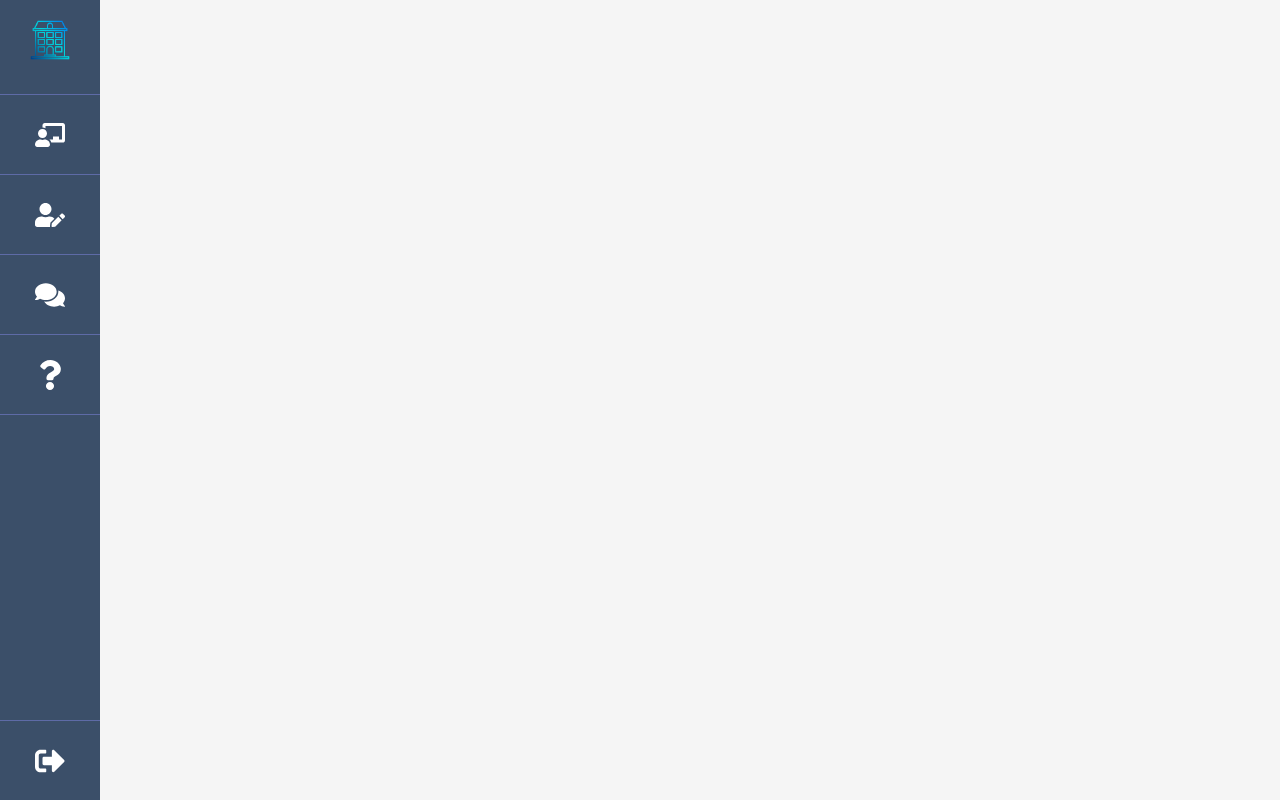
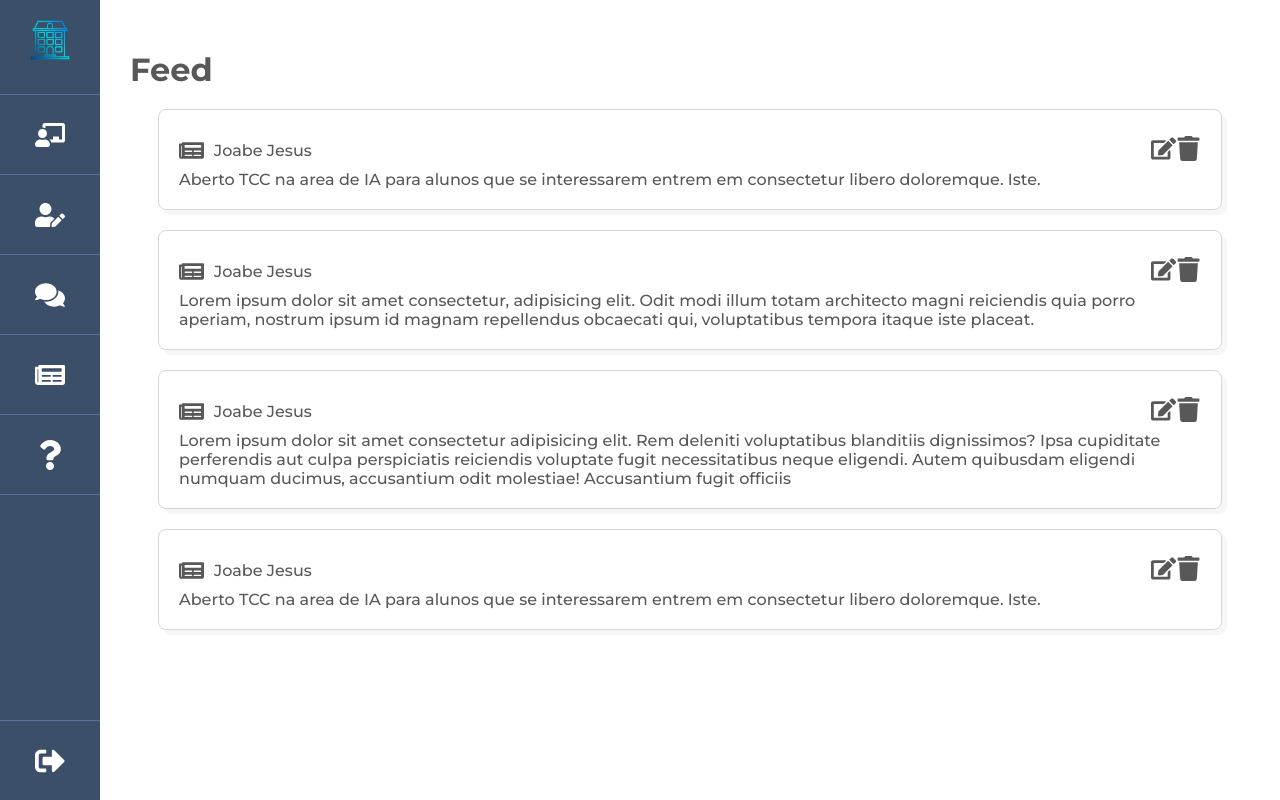
Before and after one commit to HookCycle/BITcc, a React (Create React App) app in the folder dev/frontend/: page /dashboard/NewSpaper in a window 1280 px wide. Built offline with nearby package versions, Linux system fonts and the light colour scheme.

Commit message:
BITCC-75428608 | Feed

```diff
--- /dev/null
+++ b/dev/frontend/src/pages/Dashboard/NewSpaper/index.tsx
@@ -0,0 +1,104 @@
+import "./style.css";
+import { FaNewspaper, FaEdit, FaTrash } from "react-icons/fa";
+
+export default function NewSpaper() {
+  return (
+    <div className="feed-container">
+      <h1>Feed</h1>
+
+      <div className="news-content">
+        <div className="professional-qtt">
+          <div className="profile-name">
+            <FaNewspaper color="#585858" size={25} />
+            <span>Joabe Jesus</span>
+          </div>
+          <div>
+            <button>
+              <FaEdit color="#585858" size={25} />
+            </button>
+            <button>
+              <FaTrash color="#585858" size={25} />
+            </button>
+          </div>
+        </div>
+        <div>
+          <p>
+            Aberto TCC na area de IA para alunos que se interessarem entrem em
+            consectetur libero doloremque. Iste.
+          </p>
+        </div>
+      </div>
+      <div className="news-content">
+        <div className="professional-qtt">
+          <div className="profile-name">
+            <FaNewspaper color="#585858" size={25} />
+            <span>Joabe Jesus</span>
+          </div>
+          <div>
+            <button>
+              <FaEdit color="#585858" size={25} />
+            </button>
+            <button>
+              <FaTrash color="#585858" size={25} />
+            </button>
+          </div>
+        </div>
+        <div>
+          <p>
+            Lorem ipsum dolor sit amet consectetur, adipisicing elit. Odit modi
+            illum totam architecto magni reiciendis quia porro aperiam, nostrum
+            ipsum id magnam repellendus obcaecati qui, voluptatibus tempora
+            itaque iste placeat.
+          </p>
+        </div>
+      </div>
+      <div className="news-content">
+        <div className="professional-qtt">
+          <div className="profile-name">
+            <FaNewspaper color="#585858" size={25} />
+            <span>Joabe Jesus</span>
+          </div>
+          <div>
+            <button>
+              <FaEdit color="#585858" size={25} />
+            </button>
+            <button>
+              <FaTrash color="#585858" size={25} />
+            </button>
+          </div>
+        </div>
+        <div>
+          <p>
+            Lorem ipsum dolor sit amet consectetur adipisicing elit. Rem
+            deleniti voluptatibus blanditiis dignissimos? Ipsa cupiditate
+            perferendis aut culpa perspiciatis reiciendis voluptate fugit
+            necessitatibus neque eligendi. Autem quibusdam eligendi numquam
+            ducimus, accusantium odit molestiae! Accusantium fugit officiis
+          </p>
+        </div>
+      </div>
+      <div className="news-content">
+        <div className="professional-qtt">
+          <div className="profile-name">
+            <FaNewspaper color="#585858" size={25} />
+            <span>Joabe Jesus</span>
+          </div>
+          <div>
+            <button>
+              <FaEdit color="#585858" size={25} />
+            </button>
+            <button>
+              <FaTrash color="#585858" size={25} />
+            </button>
+          </div>
+        </div>
+        <div>
+          <p>
+            Aberto TCC na area de IA para alunos que se interessarem entrem em
+            consectetur libero doloremque. Iste.
+          </p>
+        </div>
+      </div>
+    </div>
+  );
+}
--- /dev/null
+++ b/dev/frontend/src/pages/Dashboard/NewSpaper/style.css
@@ -0,0 +1,48 @@
+.feed-container {
+  display: flex;
+  flex-direction: column;
+  width: 100%;
+  height: 100%;
+  background-color: var(--color-box-base);
+  padding: 5rem 3rem;
+}
+.update {
+  width: 15rem;
+  height: 5rem;
+  margin-bottom: 3rem;
+  border-radius: 0.6rem;
+  color: var(--color-button-text);
+  background: var(--color-primary-dark);
+  transition: background-color 0.2s;
+  align-self: center;
+}
+.delete {
+  width: 15rem;
+  height: 5rem;
+  margin-bottom: 3rem;
+  border-radius: 0.6rem;
+  color: var(--color-button-text);
+  background: var(--color-secundary-delete);
+  transition: background-color 0.2s;
+}
+.news-content {
+  width: 95%;
+  padding: 2rem;
+  margin-top: 2rem;
+  display: flex;
+  flex-direction: column;
+  align-self: center;
+  border: 1px solid var(--color-box-border);
+  border-radius: 0.8rem;
+  box-shadow: 5px 5px var(--color-shadow);
+}
+.professional-qtt {
+  display: flex;
+  height: 4rem;
+  justify-content: space-between;
+  align-items: center;
+}
+.profile-name {
+  display: flex;
+  align-items: center;
+}
--- a/dev/frontend/src/pages/Dashboard/index.tsx
+++ b/dev/frontend/src/pages/Dashboard/index.tsx
@@ -7,12 +7,14 @@ import {
   FaSignOutAlt,
   FaComments,
   FaQuestion,
+  FaNewspaper,
 } from "react-icons/fa";
+import swal from "sweetalert";
 import Home from "./Home";
 import EditUser from "./EditUser";
-import swal from "sweetalert";
-import ChatBox from "./chatBox";
-import Faq from "./faq";
+import ChatBox from "./ChatBox";
+import Faq from "./Faq";
+import NewSpaper from "./NewSpaper";
 
 export default function Dashboard() {
   const history = useHistory();
@@ -52,6 +54,9 @@ export default function Dashboard() {
           <Link to="/dashboard/chatbox">
             <FaComments color="#ffffff" size={30} />
           </Link>
+          <Link to="/dashboard/newspaper">
+            <FaNewspaper color="#ffffff" size={30} />
+          </Link>
           <Link to="/dashboard/faq">
             <FaQuestion color="#ffffff" size={30} />
           </Link>
@@ -65,8 +70,9 @@ export default function Dashboard() {
         <Switch>
           <Route exact path="/dashboard/" component={Home} />
           <Route exact path="/dashboard/useredit" component={EditUser} />
-          <Route exact path="/dashboard/chatbox" component={ChatBox} />
-          <Route exact path="/dashboard/faq" component={Faq} />
+          <Route exact path="/dashboard/Chatbox" component={ChatBox} />
+          <Route exact path="/dashboard/NewSpaper" component={NewSpaper} />
+          <Route exact path="/dashboard/Faq" component={Faq} />
         </Switch>
       </div>
     </div>
```
